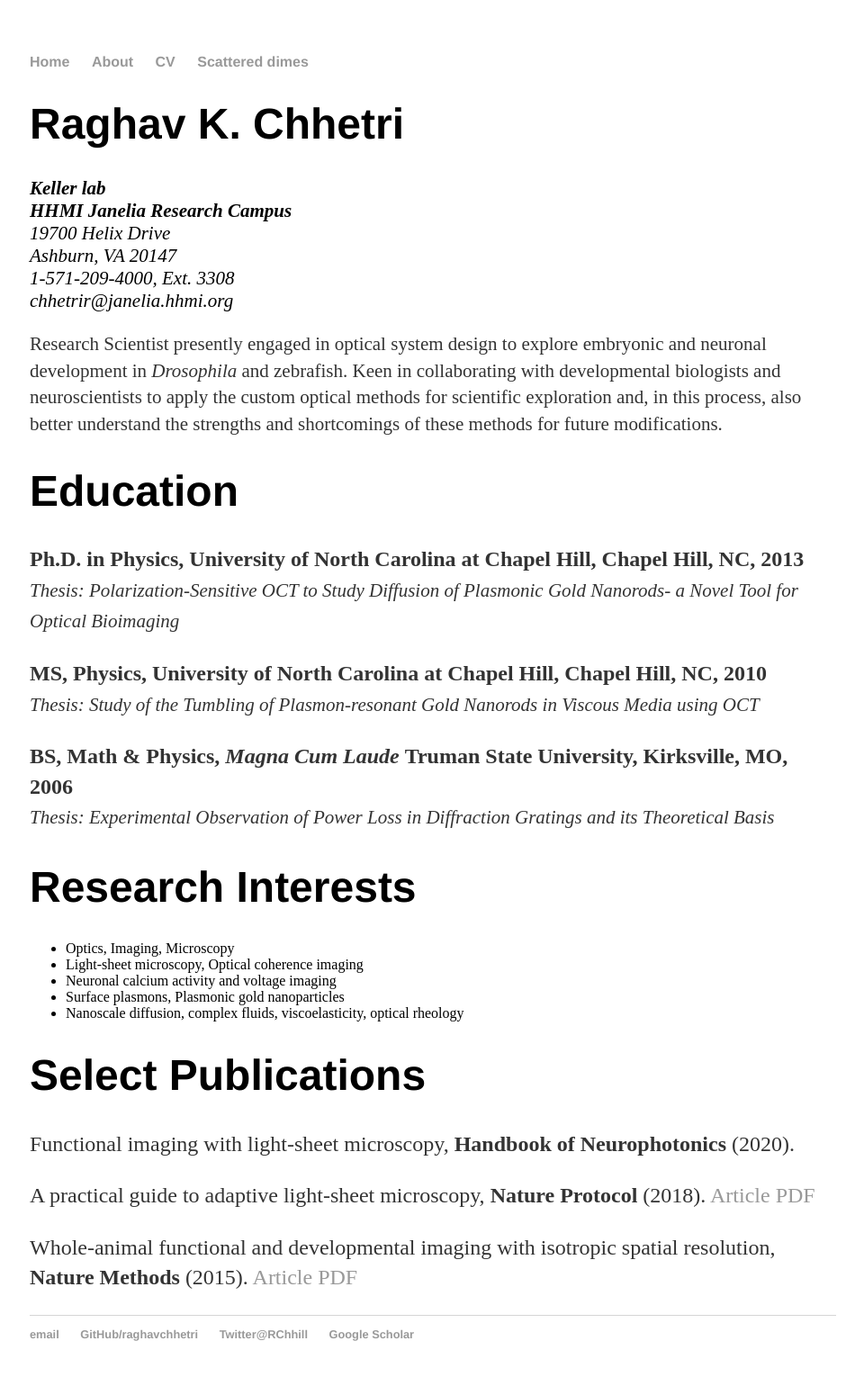
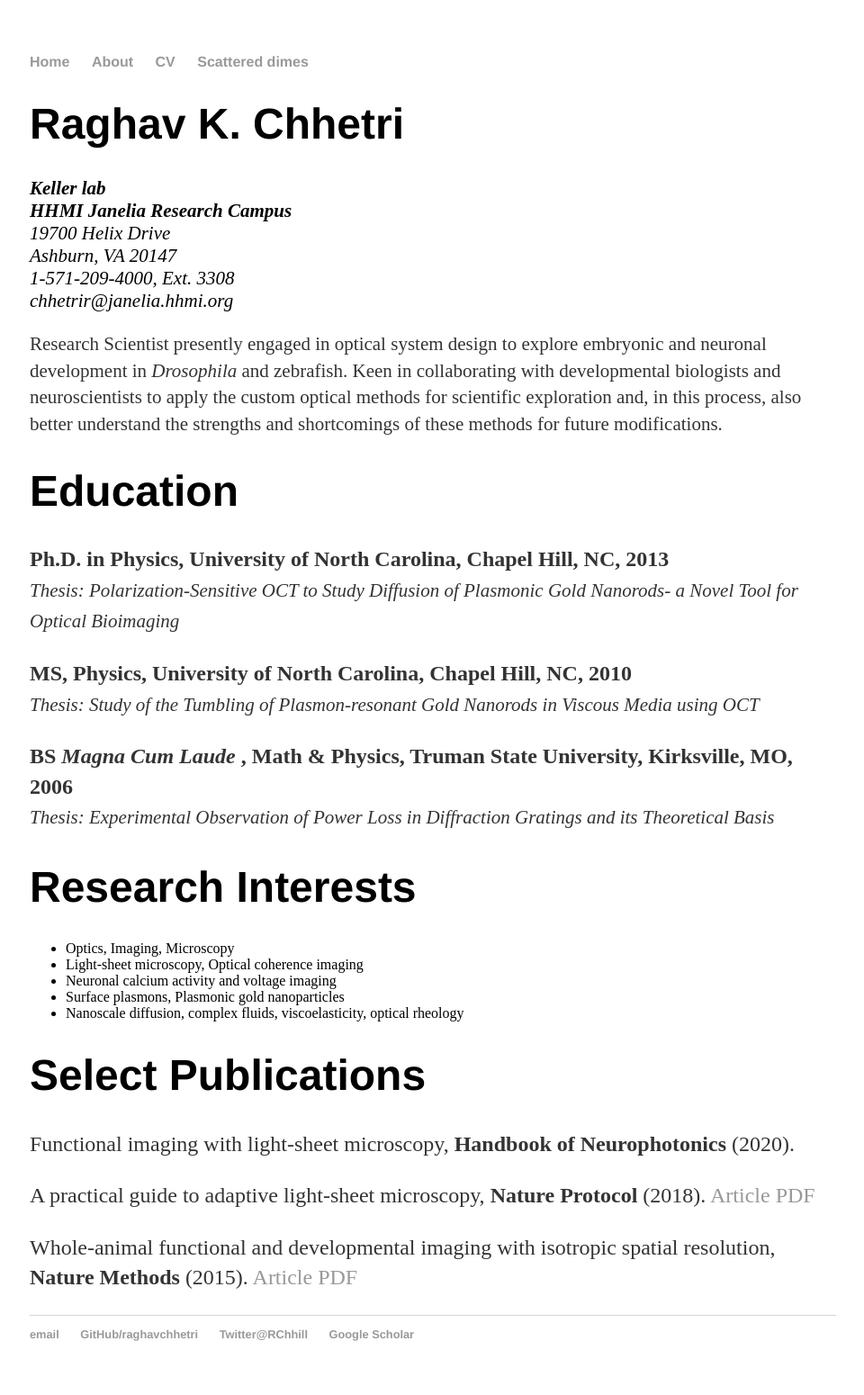
Before and after one commit to raghavchhetri/raghavchhetri.github.io, a Jekyll site: the page built from cv/index.html, in a window 1280 px wide. Shown: the whole page at 90% size, without its empty margins (159-1119 px from the left). Built offline with Jekyll 4.4.1, drawn with Linux system fonts in a browser that asks for light colours.

Commit message:
Update index.html

```diff
--- a/cv/index.html
+++ b/cv/index.html
@@ -19,13 +19,13 @@ title: Raghav Chhetri's CV
 			  and, in this process, also better understand the strengths and shortcomings of these methods for future modifications. </p>
 
 		<h1>Education </h1>
-		<p> <strong>Ph.D. in Physics, University of North Carolina at Chapel Hill, Chapel Hill, NC, 2013</strong><br>
+		<p> <strong>Ph.D. in Physics, University of North Carolina, Chapel Hill, NC, 2013</strong><br>
 		<em style="font-size:21px;">Thesis: Polarization-Sensitive OCT to Study Diffusion of Plasmonic Gold Nanorods- a Novel Tool for Optical Bioimaging</em></p>
 
-		<p><strong>MS, Physics, University of North Carolina at Chapel Hill, Chapel Hill, NC, 2010</strong><br>
+		<p><strong>MS, Physics, University of North Carolina, Chapel Hill, NC, 2010</strong><br>
 		<em style="font-size:21px;">Thesis: Study of the Tumbling of Plasmon-resonant Gold Nanorods in Viscous Media using OCT</em></p>
 
-		<p><strong>BS, Math &amp; Physics, <em> Magna Cum Laude </em> Truman State University, Kirksville, MO, 2006</strong><br>
+		<p><strong>BS <em> Magna Cum Laude </em>, Math &amp; Physics, Truman State University, Kirksville, MO, 2006</strong><br>
 		<em style="font-size:21px;">Thesis: Experimental Observation of Power Loss in Diffraction Gratings and its Theoretical Basis</em></p>
 
 		<h1>Research Interests</h1>
```
